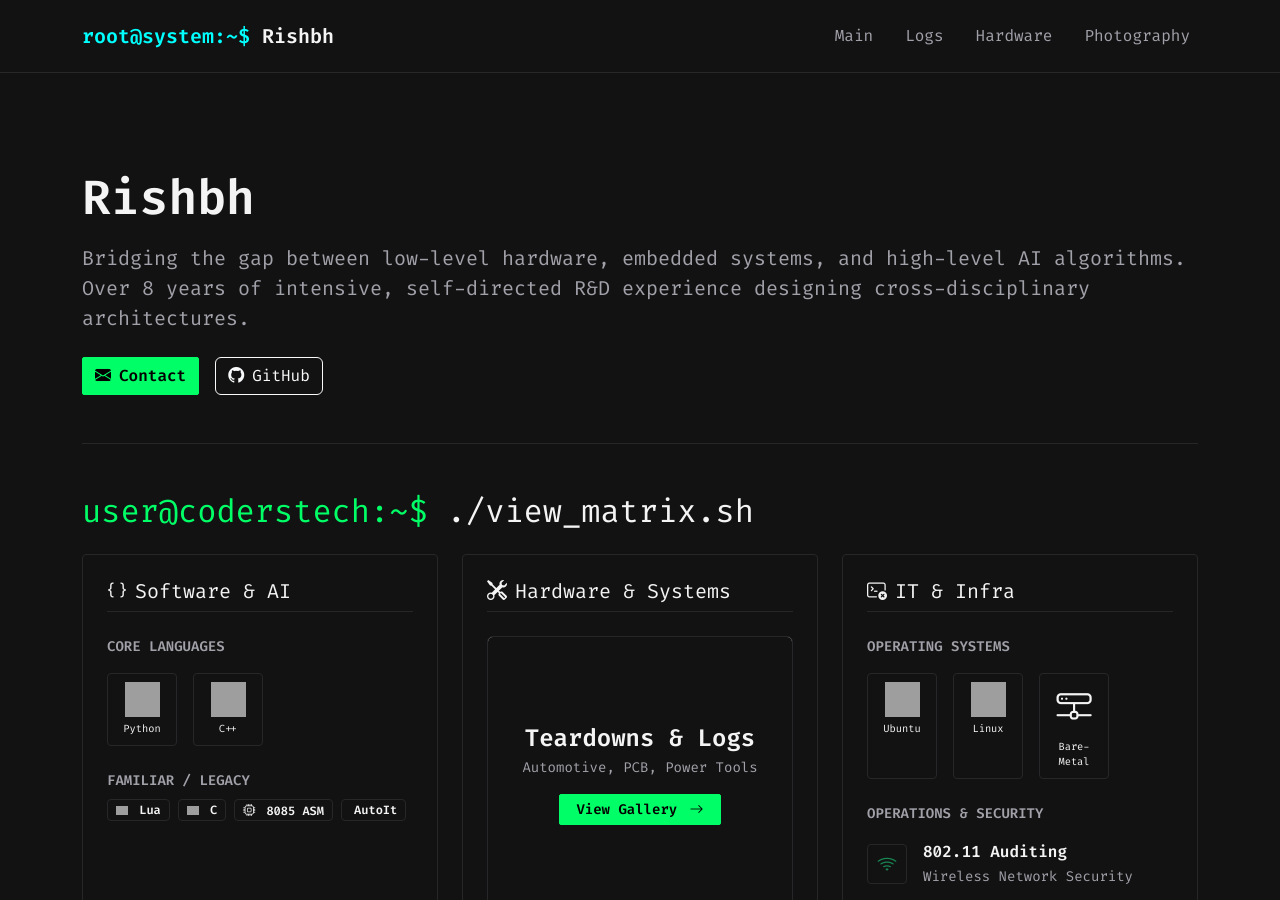
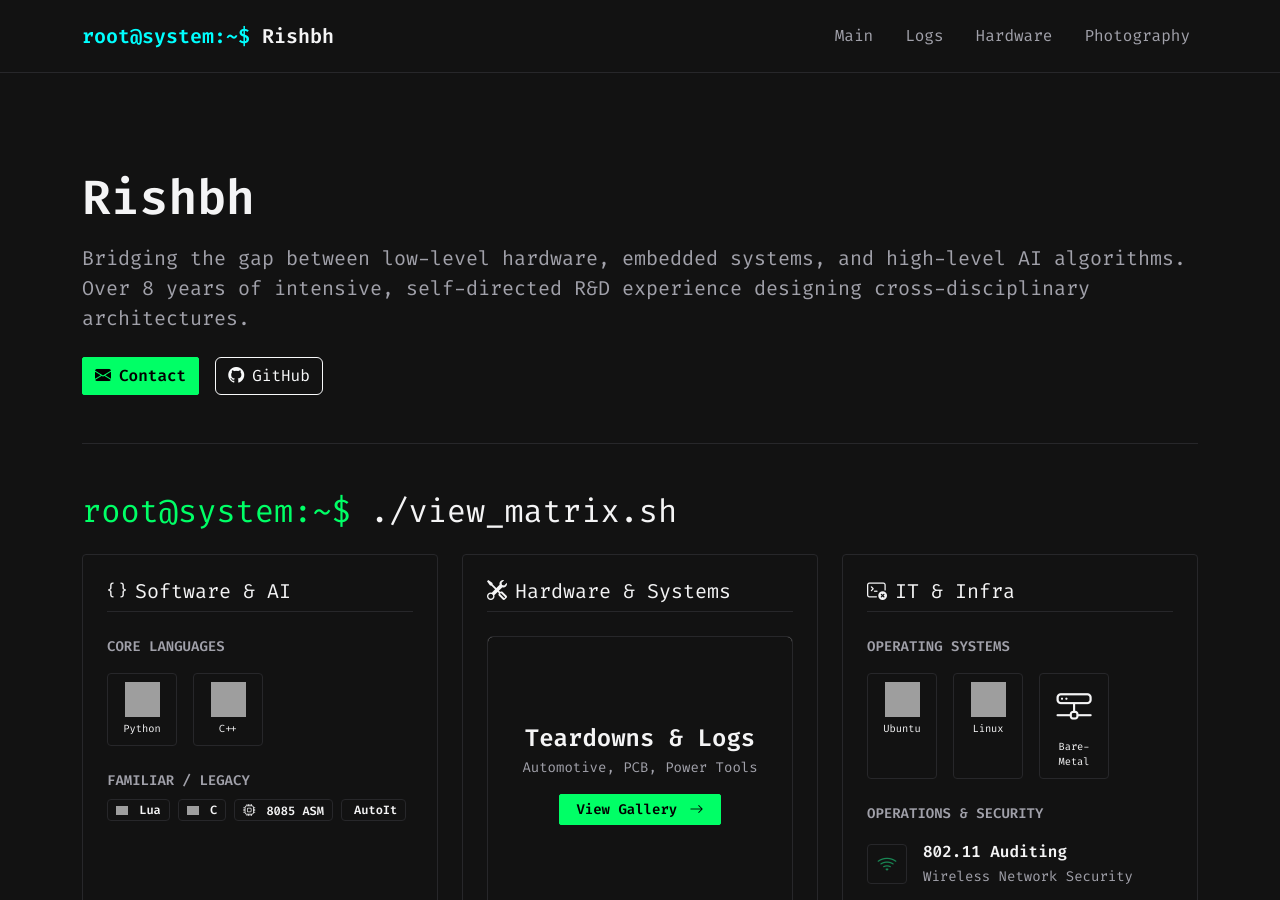
Before and after one commit to CodeRSTech/coderstech.github.io, a Jekyll site: the page built from index.md, in a window 1280 px wide and 900 px high. Built offline with Jekyll 4.4.1, drawn with Linux system fonts in a browser that asks for light colours; grey boxes are pictures that could not be loaded.

Commit message:
Name change

```diff
--- a/_includes/skill_mat.html
+++ b/_includes/skill_mat.html
@@ -2,7 +2,7 @@
   <!-- old code below (replaced with new code)
   <h2 class="mb-4 text-light"><i class="bi bi-cpu-fill me-2 text-primary"></i>Technical Matrix</h2>
   -->
-  <h2 class="mb-4 text-light"><span class="text-primary">user@coderstech:~$</span> ./view_matrix.sh</h2>
+  <h2 class="mb-4 text-light"><span class="text-primary">root@system:~$</span> ./view_matrix.sh</h2>
   <div class="row g-4 align-items-stretch">
     <!-- COLUMN 1: Software & AI -->
     <div class="col-lg-4 col-md-12">
```
